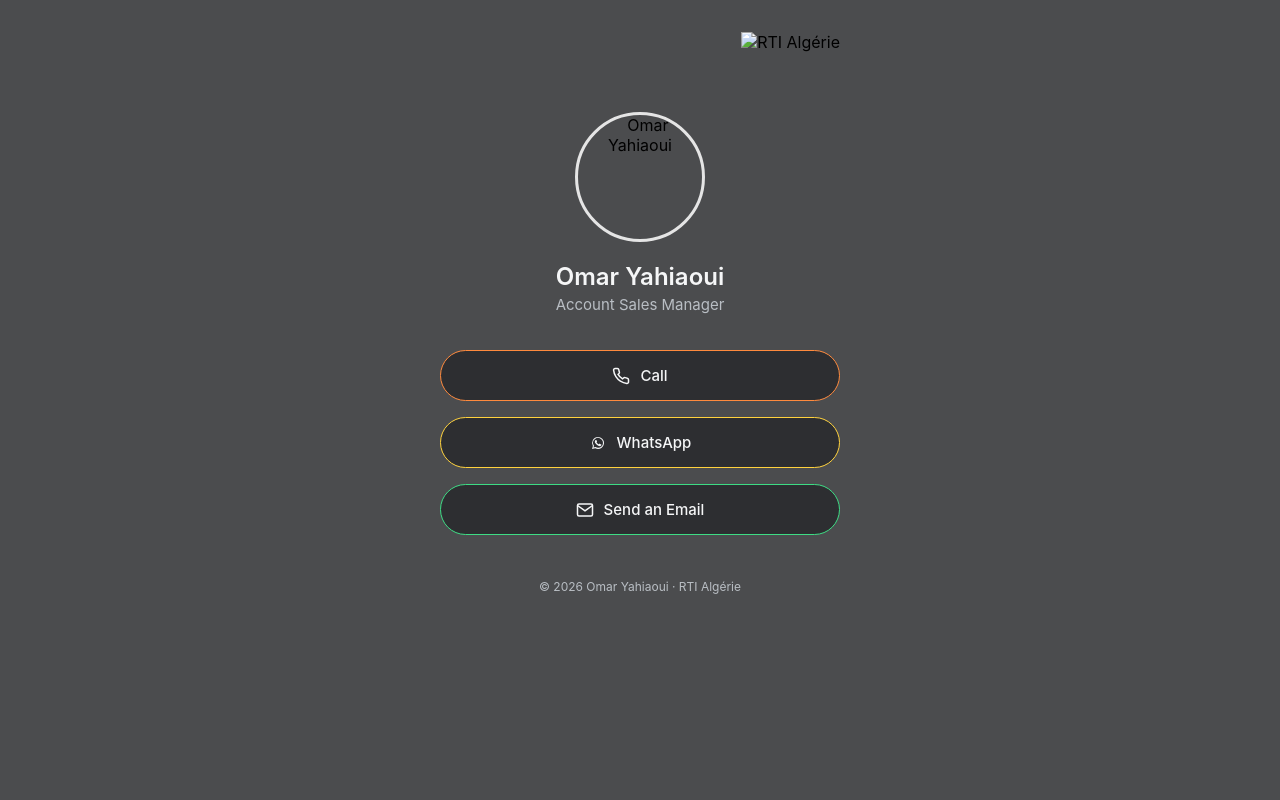
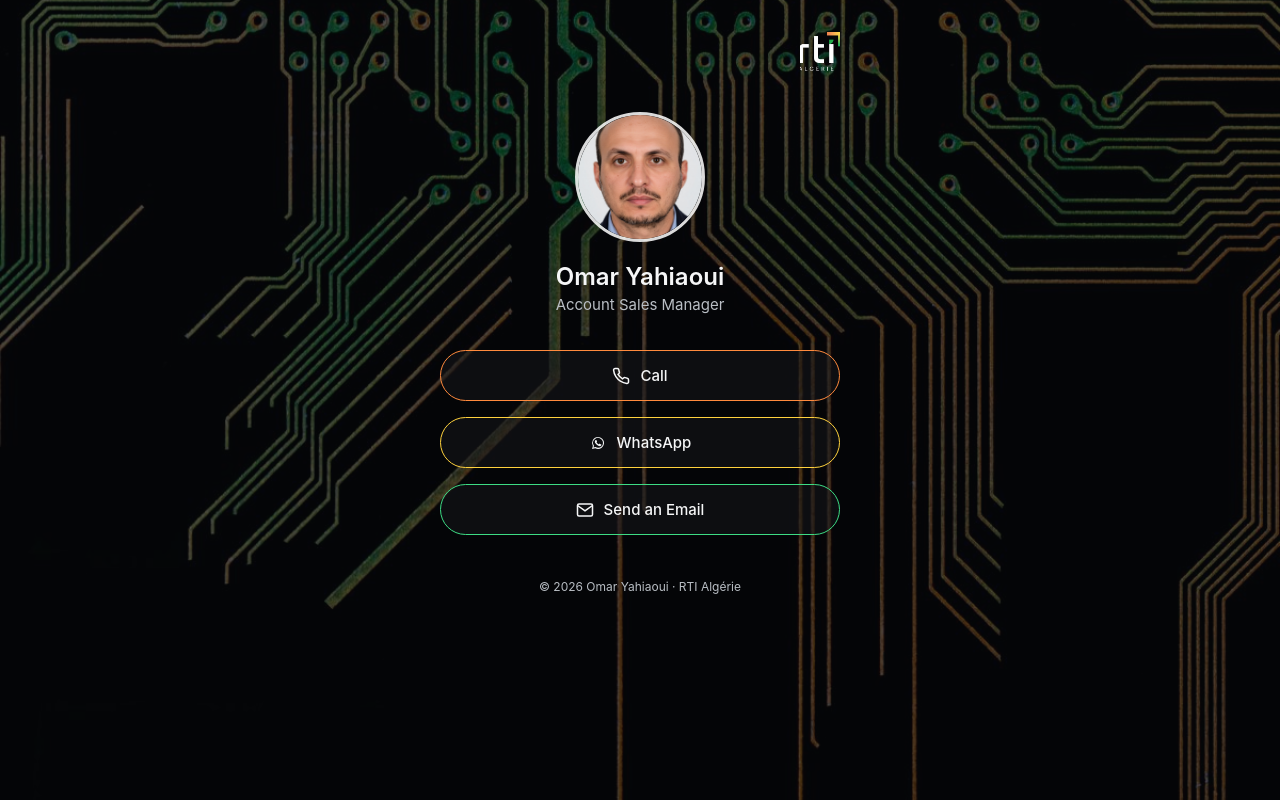
Before and after one commit to faiizayahiaouipro-spec/linkinbio, a plain HTML site: page index.html in a window 1280 px wide. Drawn offline with Linux system fonts and the light colour scheme.

Commit message:
Update index.html

```diff
--- a/index.html
+++ b/index.html
@@ -20,7 +20,7 @@
     margin: 0;
     min-height: 100vh;
     font-family: -apple-system, 'Segoe UI', Roboto, Helvetica, Arial, sans-serif;
-    background-image: url('images/background.jpg');
+    background-image: url('/background.jpg');
     background-size: cover;
     background-position: center;
     background-attachment: fixed;
@@ -129,9 +129,9 @@
 <div class="overlay">
   <div class="page">
 
-    <img class="logo" src="images/logo.png" alt="RTI Algérie">
+    <img class="logo" src="/logo.png" alt="RTI Algérie">
 
-    <img class="avatar" src="images/photo.jpg" alt="Omar Yahiaoui">
+    <img class="avatar" src="/photo.jpg" alt="Omar Yahiaoui">
 
     <h1 class="name">Omar Yahiaoui</h1>
     <p class="title">Account Sales Manager</p>
```
